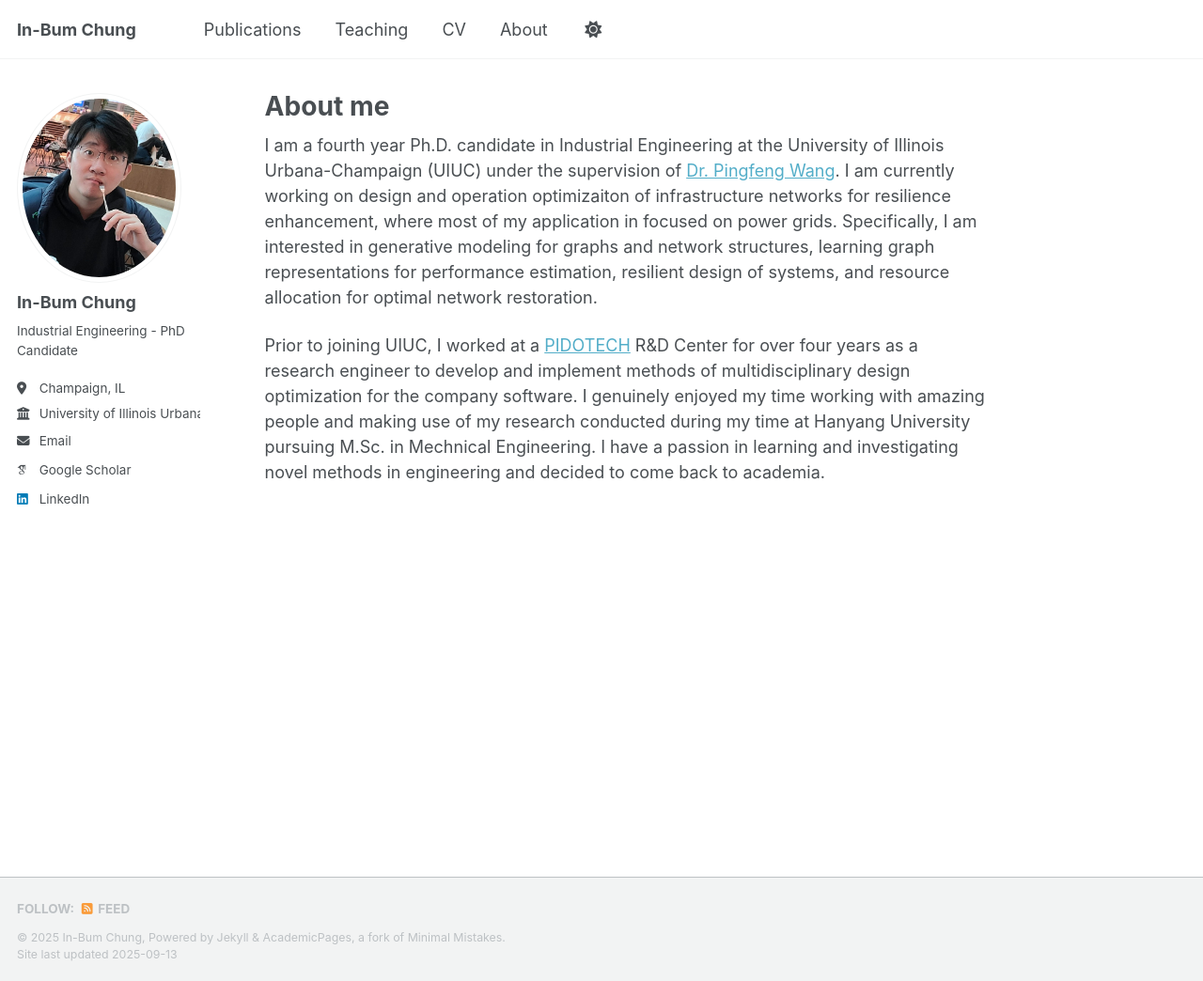
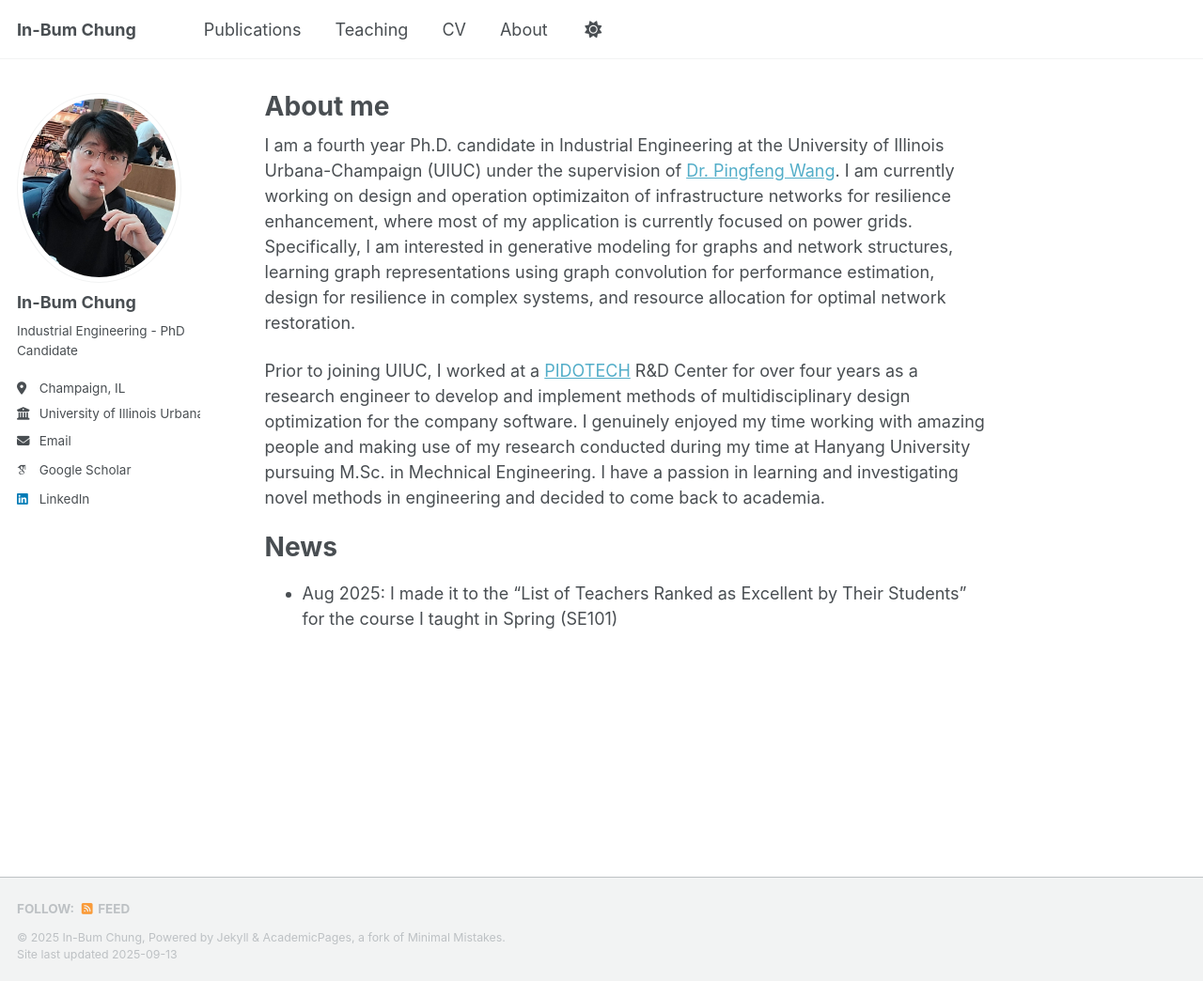
Before and after one commit to IBChung/IBChung.github.io, a Jekyll site: the page built from _pages/about.md, in a window 1280 px wide and 1044 px high. Shown: the whole window at 94% size. Built offline with Jekyll 4.4.1, drawn with Linux system fonts in a browser that asks for light colours; some web fonts are replaced; a script that is not in the unit is left out.

Commit message:
Update about.md

```diff
--- a/_pages/about.md
+++ b/_pages/about.md
@@ -7,6 +7,10 @@ redirect_from:  e
   - /about.html
 ---
 
-I am a fourth year Ph.D. candidate in Industrial Engineering at the University of Illinois Urbana-Champaign (UIUC) under the supervision of [Dr. Pingfeng Wang](https://ise.illinois.edu/directory/profile/pingfeng). I am currently working on design and operation optimizaiton of infrastructure networks for resilience enhancement, where most of my application in focused on power grids. Specifically, I am interested in generative modeling for graphs and network structures, learning graph representations for performance estimation, resilient design of systems, and resource allocation for optimal network restoration.
+I am a fourth year Ph.D. candidate in Industrial Engineering at the University of Illinois Urbana-Champaign (UIUC) under the supervision of [Dr. Pingfeng Wang](https://ise.illinois.edu/directory/profile/pingfeng). I am currently working on design and operation optimizaiton of infrastructure networks for resilience enhancement, where most of my application is currently focused on power grids. Specifically, I am interested in generative modeling for graphs and network structures, learning graph representations using graph convolution for performance estimation, design for resilience in complex systems, and resource allocation for optimal network restoration.
 
 Prior to joining UIUC, I worked at a [PIDOTECH](https://www.pidotech.com/eng/about/about01.php) R&D Center for over four years as a research engineer to develop and implement methods of multidisciplinary design optimization for the company software. I genuinely enjoyed my time working with amazing people and making use of my research conducted during my time at Hanyang University pursuing M.Sc. in Mechnical Engineering. I have a passion in learning and investigating novel methods in engineering and decided to come back to academia.
+
+News
+=====
+* Aug 2025: I made it to the "List of Teachers Ranked as Excellent by Their Students" for the course I taught in Spring (SE101)
```
